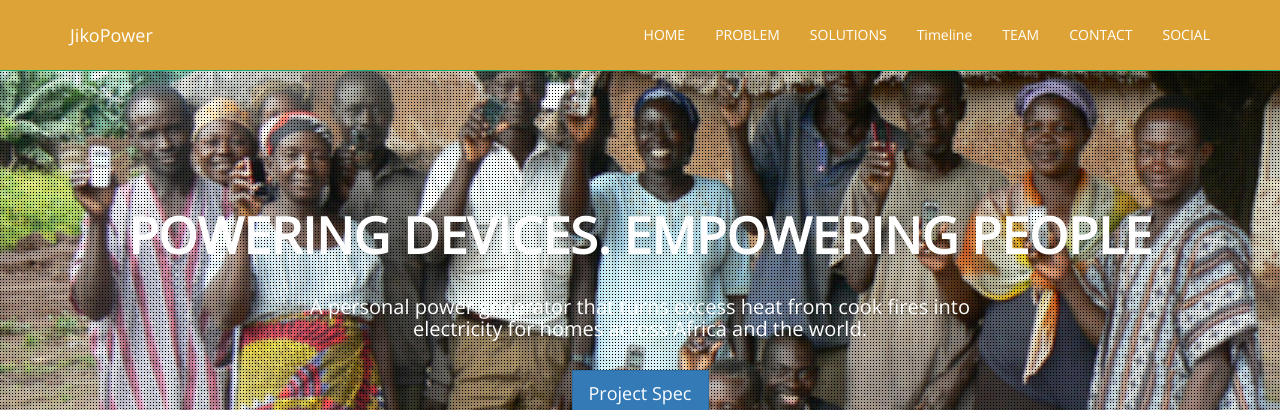
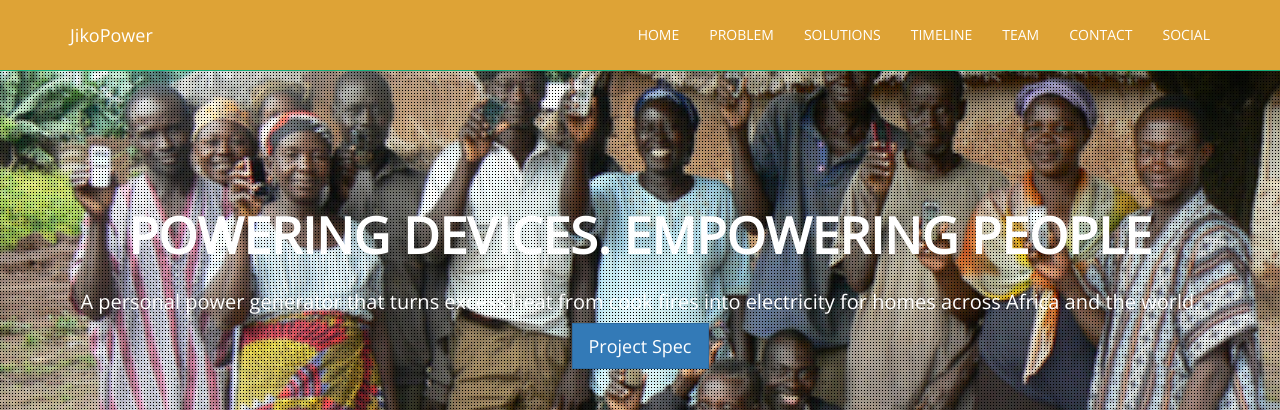
Before and after one commit to thingcubed/jikopower, a website: page views/index.html in a window 1280 px wide. Shown: the top 410 px of the page. Drawn offline with nearby package versions, Linux system fonts and the light colour scheme; files that its build step writes are made by us from their sources; files whose address does not match are found by name.

Commit message:
no padding for head lead

```diff
--- a/public/stylesheets/style.css
+++ b/public/stylesheets/style.css
@@ -127,7 +127,6 @@ background-color: #D59330;
 .head-last {
     font-size:20px ;
     font-weight:300;
-    padding:5px 200px 20px 200px;
 }
 
 .btn-lg, .btn-group-lg > .btn {
--- a/views/index.html
+++ b/views/index.html
@@ -50,7 +50,7 @@
                     <li><a href="#home">HOME</a></li>
                      <li><a href="#problem">PROBLEM</a></li>
                     <li><a href="#solution">SOLUTIONS</a></li>
-                    <li><a href="#timeline">Timeline</a></li>
+                    <li><a href="#timeline">TIMELINE</a></li>
                     <li><a href="#team">TEAM</a></li>
                     <li><a href="#contact">CONTACT</a></li>
                      <li><a href="#social-section">SOCIAL</a></li>
```
